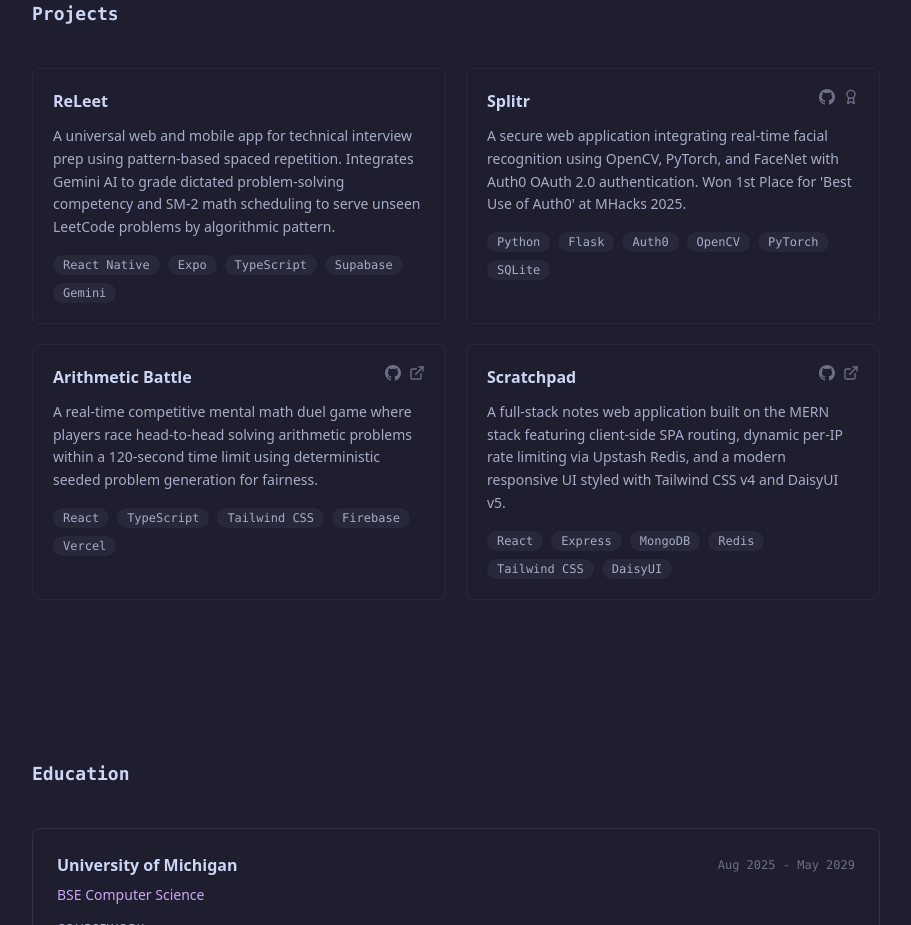
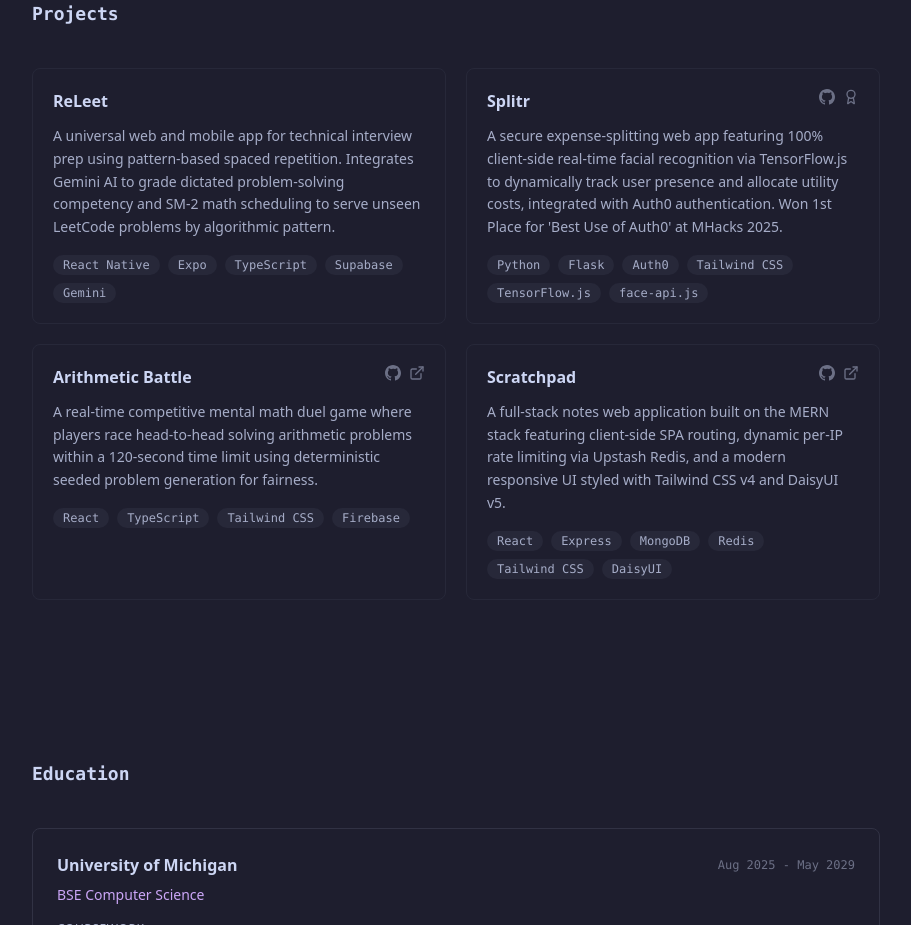
Before and after one commit to justinr25/portfolio-website, a Next.js app: page / in a window 1280 px wide. Shown: the part 1220-2145 px from the top of the page, without its empty margins (184-1095 px from the left). Built offline with nearby package versions, Linux system fonts and the light colour scheme.

Commit message:
Update projects

```diff
--- a/src/data/portfolio.ts
+++ b/src/data/portfolio.ts
@@ -69,11 +69,18 @@
         id: "splitr",
         name: "Splitr",
         description:
-            "A secure web application integrating real-time facial recognition using OpenCV, PyTorch, and FaceNet with Auth0 OAuth 2.0 authentication. Won 1st Place for 'Best Use of Auth0' at MHacks 2025.",
-        techStack: ["Python", "Flask", "Auth0", "OpenCV", "PyTorch", "SQLite"],
+            "A secure expense-splitting web app featuring 100% client-side real-time facial recognition via TensorFlow.js to dynamically track user presence and allocate utility costs, integrated with Auth0 authentication. Won 1st Place for 'Best Use of Auth0' at MHacks 2025.",
+        techStack: [
+            "Python",
+            "Flask",
+            "Auth0",
+            "Tailwind CSS",
+            "TensorFlow.js",
+            "face-api.js",
+        ],
         links: {
             devpost: "https://devpost.com/software/splitr-vbt924",
-            github: "https://github.com/justinr25/Splitr",
+            github: "https://github.com/justinr25/splitr",
         },
     },
     {
@@ -81,13 +88,7 @@
         name: "Arithmetic Battle",
         description:
             "A real-time competitive mental math duel game where players race head-to-head solving arithmetic problems within a 120-second time limit using deterministic seeded problem generation for fairness.",
-        techStack: [
-            "React",
-            "TypeScript",
-            "Tailwind CSS",
-            "Firebase",
-            "Vercel",
-        ],
+        techStack: ["React", "TypeScript", "Tailwind CSS", "Firebase"],
         links: {
             github: "https://github.com/justinr25/arithmetic-battle",
             live: "https://arithmetic-battle.vercel.app/",
@@ -125,6 +126,7 @@
             "React Native",
             "Tailwind CSS",
             "DaisyUI",
+            "TensorFlow.js",
             "PyTorch",
             "OpenCV",
             "NumPy",
```
